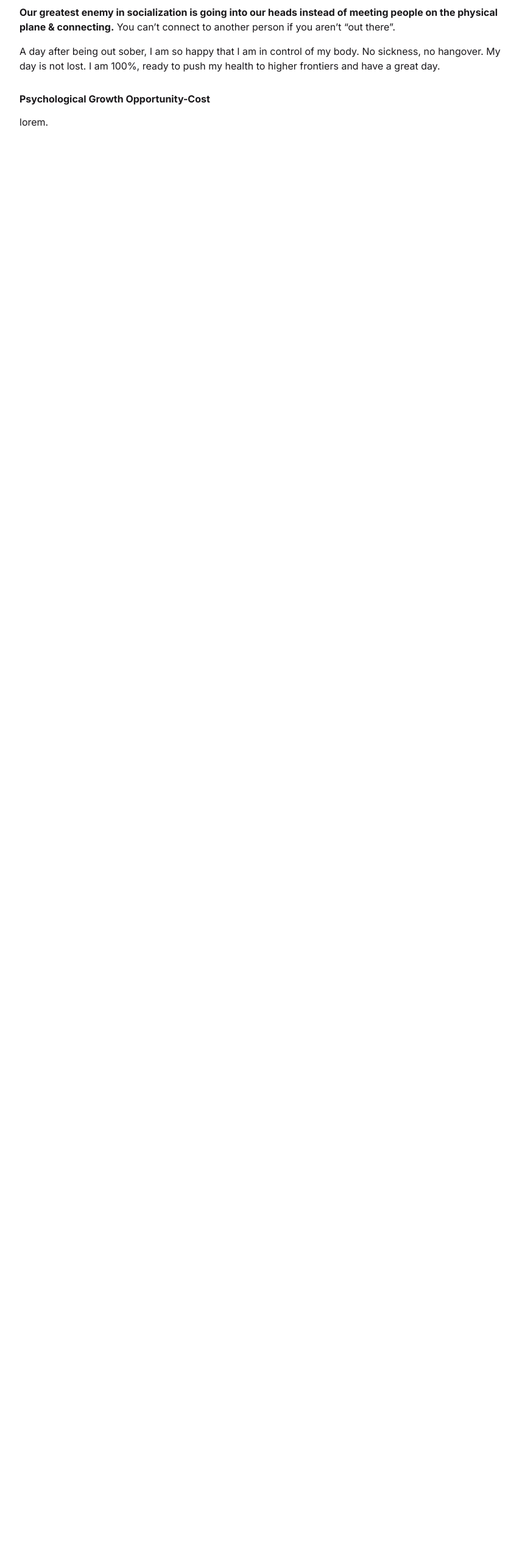
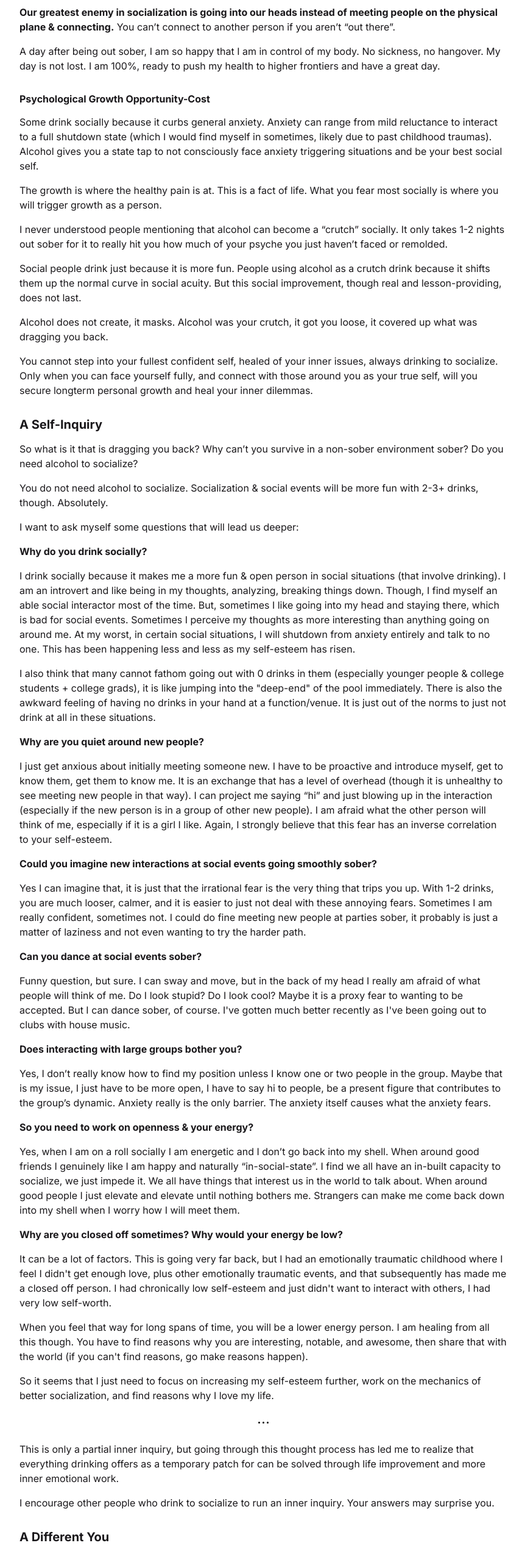
Before and after one commit to bephrem1/bephrem1.github.io, a Next.js app: page /drinking in a window 1280 px wide. Shown: the part 3092-5658 px from the top of the page at 61% size, without its empty margins (208-1070 px from the left). Before the commit the page ends 3560 px from the top, so only its background shows below. Built offline with nearby package versions, Linux system fonts and the light colour scheme; no server answers.

Commit message:
QuittingSocialDrinking - update

```diff
--- a/src/components/page-segments/quitting-social-drinking/QuittingSocialDrinking.tsx
+++ b/src/components/page-segments/quitting-social-drinking/QuittingSocialDrinking.tsx
@@ -272,7 +272,188 @@ const QuittingSocialDrinking: FunctionComponent<Props> = () => {
           Psychological Growth Opportunity-Cost
         </Text>
         <Spacer direction="vertical" size={SPACES.GAP.SMALL} />
-        <Text tag="p">lorem.</Text>
+        <Text tag="p">
+          Some drink socially because it curbs general anxiety. Anxiety can range from mild
+          reluctance to interact to a full shutdown state (which I would find myself in sometimes,
+          likely due to past childhood traumas). Alcohol gives you a state tap to not consciously
+          face anxiety triggering situations and be your best social self.
+        </Text>
+        <Spacer direction="vertical" size={SPACES.GAP.SMALL} />
+        <Text tag="p">
+          The growth is where the healthy pain is at. This is a fact of life. What you fear most
+          socially is where you will trigger growth as a person.
+        </Text>
+        <Spacer direction="vertical" size={SPACES.GAP.SMALL} />
+        <Text tag="p">
+          I never understood people mentioning that alcohol can become a “crutch” socially. It only
+          takes 1-2 nights out sober for it to really hit you how much of your psyche you just
+          haven’t faced or remolded.
+        </Text>
+        <Spacer direction="vertical" size={SPACES.GAP.SMALL} />
+        <Text tag="p">
+          Social people drink just because it is more fun. People using alcohol as a crutch drink
+          because it shifts them up the normal curve in social acuity. But this social improvement,
+          though real and lesson-providing, does not last.
+        </Text>
+        <Spacer direction="vertical" size={SPACES.GAP.SMALL} />
+        <Text tag="p">
+          Alcohol does not create, it masks. Alcohol was your crutch, it got you loose, it covered
+          up what was dragging you back.
+        </Text>
+        <Spacer direction="vertical" size={SPACES.GAP.SMALL} />
+        <Text tag="p">
+          You cannot step into your fullest confident self, healed of your inner issues, always
+          drinking to socialize. Only when you can face yourself fully, and connect with those
+          around you as your true self, will you secure longterm personal growth and heal your inner
+          dilemmas.
+        </Text>
+        <Spacer direction="vertical" size={SPACES.GAP.MEDIUM} />
+
+        <Text tag="h5" bold>
+          A Self-Inquiry
+        </Text>
+        <Spacer direction="vertical" size={SPACES.GAP.SMALL} />
+        <Text tag="p">
+          So what is it that is dragging you back? Why can’t you survive in a non-sober environment
+          sober? Do you need alcohol to socialize?
+        </Text>
+        <Spacer direction="vertical" size={SPACES.GAP.SMALL} />
+        <Text tag="p">
+          You do not need alcohol to socialize. Socialization & social events will be more fun with
+          2-3+ drinks, though. Absolutely.
+        </Text>
+        <Spacer direction="vertical" size={SPACES.GAP.SMALL} />
+        <Text tag="p">I want to ask myself some questions that will lead us deeper:</Text>
+        <Spacer direction="vertical" size={SPACES.GAP.SMALL} />
+
+        <Text tag="p" bold>
+          Why do you drink socially?
+        </Text>
+        <Spacer direction="vertical" size={SPACES.GAP.SMALL} />
+        <Text tag="p">
+          I drink socially because it makes me a more fun & open person in social situations (that
+          involve drinking). I am an introvert and like being in my thoughts, analyzing, breaking
+          things down. Though, I find myself an able social interactor most of the time. But,
+          sometimes I like going into my head and staying there, which is bad for social events.
+          Sometimes I perceive my thoughts as more interesting than anything going on around me. At
+          my worst, in certain social situations, I will shutdown from anxiety entirely and talk to
+          no one. This has been happening less and less as my self-esteem has risen.
+        </Text>
+        <Spacer direction="vertical" size={SPACES.GAP.SMALL} />
+        <Text tag="p">
+          I also think that many cannot fathom going out with 0 drinks in them (especially younger
+          people & college students + college grads), it is like jumping into the "deep-end" of the
+          pool immediately. There is also the awkward feeling of having no drinks in your hand at a
+          function/venue. It is just out of the norms to just not drink at all in these situations.
+        </Text>
+        <Spacer direction="vertical" size={SPACES.GAP.SMALL} />
+
+        <Text tag="p" bold>
+          Why are you quiet around new people?
+        </Text>
+        <Spacer direction="vertical" size={SPACES.GAP.SMALL} />
+        <Text tag="p">
+          I just get anxious about initially meeting someone new. I have to be proactive and
+          introduce myself, get to know them, get them to know me. It is an exchange that has a
+          level of overhead (though it is unhealthy to see meeting new people in that way). I can
+          project me saying “hi” and just blowing up in the interaction (especially if the new
+          person is in a group of other new people). I am afraid what the other person will think of
+          me, especially if it is a girl I like. Again, I strongly believe that this fear has an
+          inverse correlation to your self-esteem.
+        </Text>
+        <Spacer direction="vertical" size={SPACES.GAP.SMALL} />
+
+        <Text tag="p" bold>
+          Could you imagine new interactions at social events going smoothly sober?
+        </Text>
+        <Spacer direction="vertical" size={SPACES.GAP.SMALL} />
+        <Text tag="p">
+          Yes I can imagine that, it is just that the irrational fear is the very thing that trips
+          you up. With 1-2 drinks, you are much looser, calmer, and it is easier to just not deal
+          with these annoying fears. Sometimes I am really confident, sometimes not. I could do fine
+          meeting new people at parties sober, it probably is just a matter of laziness and not even
+          wanting to try the harder path.
+        </Text>
+        <Spacer direction="vertical" size={SPACES.GAP.SMALL} />
+
+        <Text tag="p" bold>
+          Can you dance at social events sober?
+        </Text>
+        <Spacer direction="vertical" size={SPACES.GAP.SMALL} />
+        <Text tag="p">
+          Funny question, but sure. I can sway and move, but in the back of my head I really am
+          afraid of what people will think of me. Do I look stupid? Do I look cool? Maybe it is a
+          proxy fear to wanting to be accepted. But I can dance sober, of course. I've gotten much
+          better recently as I've been going out to clubs with house music.
+        </Text>
+        <Spacer direction="vertical" size={SPACES.GAP.SMALL} />
+
+        <Text tag="p" bold>
+          Does interacting with large groups bother you?
+        </Text>
+        <Spacer direction="vertical" size={SPACES.GAP.SMALL} />
+        <Text tag="p">
+          Yes, I don’t really know how to find my position unless I know one or two people in the
+          group. Maybe that is my issue, I just have to be more open, I have to say hi to people, be
+          a present figure that contributes to the group’s dynamic. Anxiety really is the only
+          barrier. The anxiety itself causes what the anxiety fears.
+        </Text>
+        <Spacer direction="vertical" size={SPACES.GAP.SMALL} />
+
+        <Text tag="p" bold>
+          So you need to work on openness & your energy?
+        </Text>
+        <Spacer direction="vertical" size={SPACES.GAP.SMALL} />
+        <Text tag="p">
+          Yes, when I am on a roll socially I am energetic and I don’t go back into my shell. When
+          around good friends I genuinely like I am happy and naturally “in-social-state”. I find we
+          all have an in-built capacity to socialize, we just impede it. We all have things that
+          interest us in the world to talk about. When around good people I just elevate and elevate
+          until nothing bothers me. Strangers can make me come back down into my shell when I worry
+          how I will meet them.
+        </Text>
+        <Spacer direction="vertical" size={SPACES.GAP.SMALL} />
+
+        <Text tag="p" bold>
+          Why are you closed off sometimes? Why would your energy be low?
+        </Text>
+        <Spacer direction="vertical" size={SPACES.GAP.SMALL} />
+        <Text tag="p">
+          It can be a lot of factors. This is going very far back, but I had an emotionally
+          traumatic childhood where I feel I didn't get enough love, plus other emotionally
+          traumatic events, and that subsequently has made me a closed off person. I had chronically
+          low self-esteem and just didn't want to interact with others, I had very low self-worth.
+        </Text>
+        <Spacer direction="vertical" size={SPACES.GAP.SMALL} />
+        <Text tag="p">
+          When you feel that way for long spans of time, you will be a lower energy person. I am
+          healing from all this though. You have to find reasons why you are interesting, notable,
+          and awesome, then share that with the world (if you can't find reasons, go make reasons
+          happen).
+        </Text>
+        <Spacer direction="vertical" size={SPACES.GAP.SMALL} />
+        <Text tag="p">
+          So it seems that I just need to focus on increasing my self-esteem further, work on the
+          mechanics of better socialization, and find reasons why I love my life.
+        </Text>
+
+        <EllipsisSeparator />
+
+        <Text tag="p">
+          This is only a partial inner inquiry, but going through this thought process has led me to
+          realize that everything drinking offers as a temporary patch for can be solved through
+          life improvement and more inner emotional work.
+        </Text>
+        <Spacer direction="vertical" size={SPACES.GAP.SMALL} />
+        <Text tag="p">
+          I encourage other people who drink to socialize to run an inner inquiry. Your answers may
+          surprise you.
+        </Text>
+        <Spacer direction="vertical" size={SPACES.GAP.MEDIUM} />
+
+        <Text tag="h5" bold>
+          A Different You
+        </Text>
       </StandardLayout>
     </React.Fragment>
   );
```
